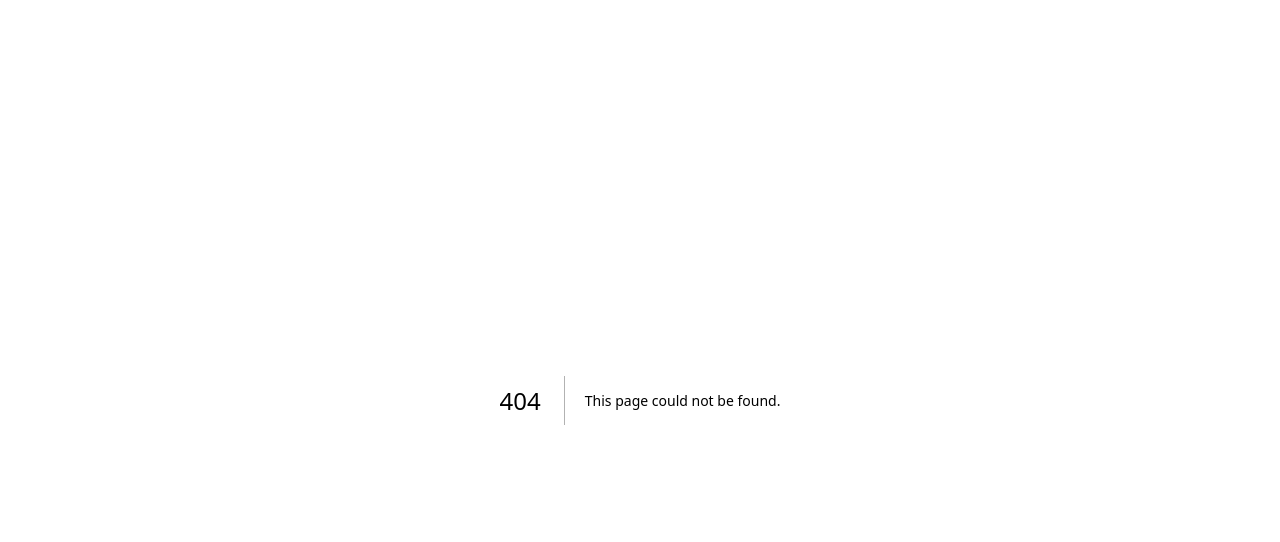
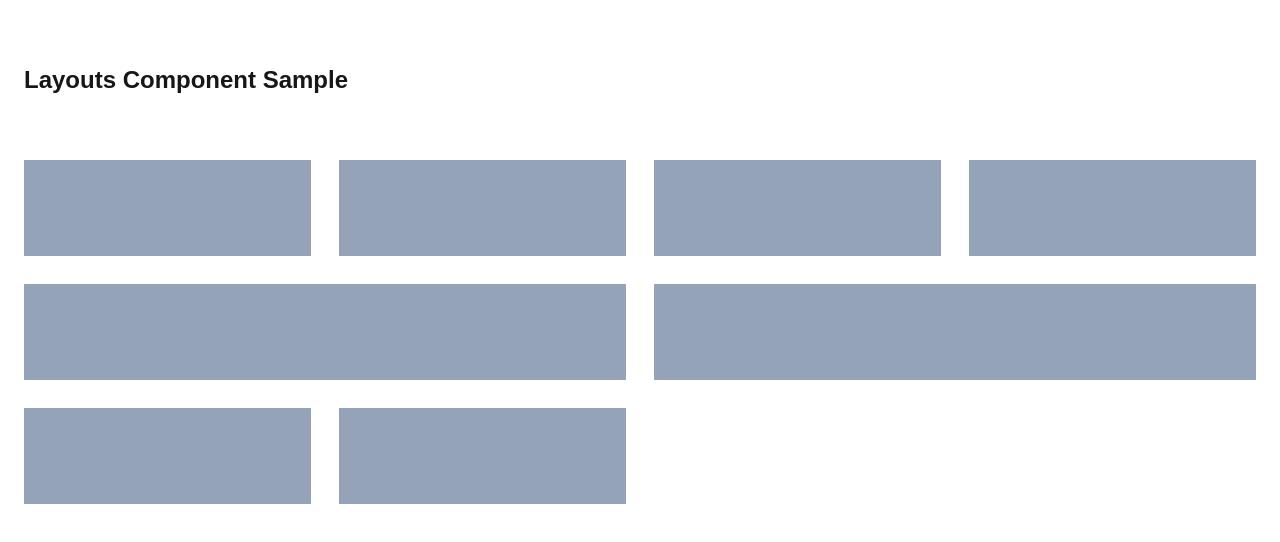
Before and after one commit to johnlomat/template-nextjs-tailwindcss, a Next.js app: page /layouts-component-sample in a window 1280 px wide. Before the commit this address had no page. Shown: the top 542 px of the page. Built offline with nearby package versions, Linux system fonts and the light colour scheme.

Commit message:
Added layouts component

```diff
--- /dev/null
+++ b/src/app/(pages)/layouts-component-sample/page.tsx
@@ -0,0 +1,54 @@
+import React from 'react'
+import { Main, Section, Container, Grid, ColSpan } from '@/components/layouts'
+
+export default function LayoutsCompoenentSample() {
+  return (
+    <React.Fragment>
+      <Main>
+        <Section>
+          <Container>
+            <Grid>
+              <ColSpan>
+                <div className="text-2xl font-bold">
+                  <h1>Layouts Component Sample</h1>
+                </div>
+              </ColSpan>
+            </Grid>
+          </Container>
+        </Section>
+        <Section className="pt-0">
+          <Container>
+            <Grid columns={4}>
+              <ColSpan col={4} sm={2} md={1}>
+                <div className="w-full bg-slate-400 p-12"></div>
+              </ColSpan>
+              <ColSpan col={4} sm={2} md={1}>
+                <div className="w-full bg-slate-400 p-12"></div>
+              </ColSpan>
+              <ColSpan col={4} sm={2} md={1}>
+                <div className="w-full bg-slate-400 p-12"></div>
+              </ColSpan>
+              <ColSpan col={4} sm={2} md={1}>
+                <div className="w-full bg-slate-400 p-12"></div>
+              </ColSpan>
+            </Grid>
+            <Grid columns={4}>
+              <ColSpan col={4} sm={2} md={2}>
+                <div className="w-full bg-slate-400 p-12"></div>
+              </ColSpan>
+              <ColSpan col={4} sm={2} md={2}>
+                <div className="w-full bg-slate-400 p-12"></div>
+              </ColSpan>
+              <ColSpan col={4} sm={2} md={1}>
+                <div className="w-full bg-slate-400 p-12"></div>
+              </ColSpan>
+              <ColSpan col={4} sm={2} md={1}>
+                <div className="w-full bg-slate-400 p-12"></div>
+              </ColSpan>
+            </Grid>
+          </Container>
+        </Section>
+      </Main>
+    </React.Fragment>
+  )
+}
--- /dev/null
+++ b/src/components/layouts.tsx
@@ -0,0 +1,231 @@
+import React from 'react'
+import { cn } from '@/lib/utils'
+import { cva } from 'class-variance-authority'
+
+interface MainProps {
+  children: React.ReactNode
+  className?: string
+}
+
+export const Main = ({ children, className }: MainProps) => {
+  return (
+    <React.Fragment>
+      <main className={cn('page-content', className)}>{children}</main>
+    </React.Fragment>
+  )
+}
+
+interface SectionProps {
+  children: React.ReactNode
+  className?: string
+}
+
+export const Section = ({ children, className }: SectionProps) => {
+  return (
+    <React.Fragment>
+      <section className={cn('relative bg-white py-16', className)}>{children}</section>
+    </React.Fragment>
+  )
+}
+
+interface ContainerProps {
+  children: React.ReactNode
+  className?: string
+  rowSpacing?: 'none' | 'sm' | 'md' | 'lg' | 'xl' | '2xl'
+}
+
+const containerRowSpacing = cva('container', {
+  variants: {
+    rowSpacing: {
+      default: 'space-y-7',
+      none: 'space-y-0',
+      sm: 'space-y-2',
+      md: 'space-y-4',
+      lg: 'space-y-6',
+      xl: 'space-y-8',
+      '2xl': 'space-y-10',
+    },
+  },
+  defaultVariants: {
+    rowSpacing: 'default',
+  },
+})
+
+export const Container = ({ children, className, rowSpacing }: ContainerProps) => {
+  return (
+    <React.Fragment>
+      <div className={cn(containerRowSpacing({ rowSpacing }), className)}>{children}</div>
+    </React.Fragment>
+  )
+}
+
+interface GridProps {
+  children: React.ReactNode
+  className?: string
+  columns?: 2 | 3 | 4 | 5 | 6 | 7 | 8 | 9 | 10 | 11 | 12
+  rowSpacing?: 'none' | 'sm' | 'md' | 'lg' | 'xl' | '2xl'
+  columnSpacing?: 'none' | 'sm' | 'md' | 'lg' | 'xl' | '2xl'
+}
+
+const gridStyle = cva('grid', {
+  variants: {
+    columns: {
+      1: 'grid-cols-1',
+      2: 'grid-cols-2',
+      3: 'grid-cols-3',
+      4: 'grid-cols-4',
+      5: 'grid-cols-5',
+      6: 'grid-cols-6',
+      7: 'grid-cols-7',
+      8: 'grid-cols-8',
+      9: 'grid-cols-9',
+      10: 'grid-cols-10',
+      11: 'grid-cols-11',
+      12: 'grid-cols-12',
+    },
+    rowSpacing: {
+      default: 'gap-y-7',
+      none: 'gap-y-0',
+      sm: 'gap-y-2',
+      md: 'gap-y-4',
+      lg: 'gap-y-6',
+      xl: 'gap-y-8',
+      '2xl': 'gap-y-10',
+    },
+    columnSpacing: {
+      default: 'gap-x-7',
+      none: 'gap-x-0',
+      sm: 'gap-x-2',
+      md: 'gap-x-4',
+      lg: 'gap-x-6',
+      xl: 'gap-x-8',
+      '2xl': 'gap-x-10',
+    },
+  },
+  defaultVariants: {
+    columns: 1,
+    rowSpacing: 'default',
+    columnSpacing: 'default',
+  },
+})
+
+export const Grid = ({ children, className, columns, rowSpacing, columnSpacing }: GridProps) => {
+  return (
+    <React.Fragment>
+      <div className={cn(gridStyle({ columns, rowSpacing, columnSpacing }), className)}>
+        {children}
+      </div>
+    </React.Fragment>
+  )
+}
+
+interface ColSpanProps {
+  children: React.ReactNode
+  className?: string
+  col?: 1 | 2 | 3 | 4 | 5 | 6 | 7 | 8 | 9 | 10 | 11 | 12
+  sm?: 1 | 2 | 3 | 4 | 5 | 6 | 7 | 8 | 9 | 10 | 11 | 12
+  md?: 1 | 2 | 3 | 4 | 5 | 6 | 7 | 8 | 9 | 10 | 11 | 12
+  lg?: 1 | 2 | 3 | 4 | 5 | 6 | 7 | 8 | 9 | 10 | 11 | 12
+  xl?: 1 | 2 | 3 | 4 | 5 | 6 | 7 | 8 | 9 | 10 | 11 | 12
+  xxl?: 1 | 2 | 3 | 4 | 5 | 6 | 7 | 8 | 9 | 10 | 11 | 12
+}
+
+const colSpanVariants = cva('', {
+  variants: {
+    col: {
+      1: 'col-span-1',
+      2: 'col-span-2',
+      3: 'col-span-3',
+      4: 'col-span-4',
+      5: 'col-span-5',
+      6: 'col-span-6',
+      7: 'col-span-7',
+      8: 'col-span-8',
+      9: 'col-span-9',
+      10: 'col-span-10',
+      11: 'col-span-11',
+      12: 'col-span-12',
+    },
+    sm: {
+      1: 'sm:col-span-1',
+      2: 'sm:col-span-2',
+      3: 'sm:col-span-3',
+      4: 'sm:col-span-4',
+      5: 'sm:col-span-5',
+      6: 'sm:col-span-6',
+      7: 'sm:col-span-7',
+      8: 'sm:col-span-8',
+      9: 'sm:col-span-9',
+      10: 'sm:col-span-10',
+      11: 'sm:col-span-11',
+      12: 'sm:col-span-12',
+    },
+    md: {
+      1: 'md:col-span-1',
+      2: 'md:col-span-2',
+      3: 'md:col-span-3',
+      4: 'md:col-span-4',
+      5: 'md:col-span-5',
+      6: 'md:col-span-6',
+      7: 'md:col-span-7',
+      8: 'md:col-span-8',
+      9: 'md:col-span-9',
+      10: 'md:col-span-10',
+      11: 'md:col-span-11',
+      12: 'md:col-span-12',
+    },
+    lg: {
+      1: 'lg:col-span-1',
+      2: 'lg:col-span-2',
+      3: 'lg:col-span-3',
+      4: 'lg:col-span-4',
+      5: 'lg:col-span-5',
+      6: 'lg:col-span-6',
+      7: 'lg:col-span-7',
+      8: 'lg:col-span-8',
+      9: 'lg:col-span-9',
+      10: 'lg:col-span-10',
+      11: 'lg:col-span-11',
+      12: 'lg:col-span-12',
+    },
+    xl: {
+      1: 'xl:col-span-1',
+      2: 'xl:col-span-2',
+      3: 'xl:col-span-3',
+      4: 'xl:col-span-4',
+      5: 'xl:col-span-5',
+      6: 'xl:col-span-6',
+      7: 'xl:col-span-7',
+      8: 'xl:col-span-8',
+      9: 'xl:col-span-9',
+      10: 'xl:col-span-10',
+      11: 'xl:col-span-11',
+      12: 'xl:col-span-12',
+    },
+    xxl: {
+      1: '2xl:col-span-1',
+      2: '2xl:col-span-2',
+      3: '2xl:col-span-3',
+      4: '2xl:col-span-4',
+      5: '2xl:col-span-5',
+      6: '2xl:col-span-6',
+      7: '2xl:col-span-7',
+      8: '2xl:col-span-8',
+      9: '2xl:col-span-9',
+      10: '2xl:col-span-10',
+      11: '2xl:col-span-11',
+      12: '2xl:col-span-12',
+    },
+  },
+  defaultVariants: {
+    col: 1,
+  },
+})
+
+export const ColSpan = ({ children, className, col, sm, md, lg, xl, xxl }: ColSpanProps) => {
+  return (
+    <React.Fragment>
+      <div className={cn(colSpanVariants({ col, sm, md, lg, xl, xxl }), className)}>{children}</div>
+    </React.Fragment>
+  )
+}
```
